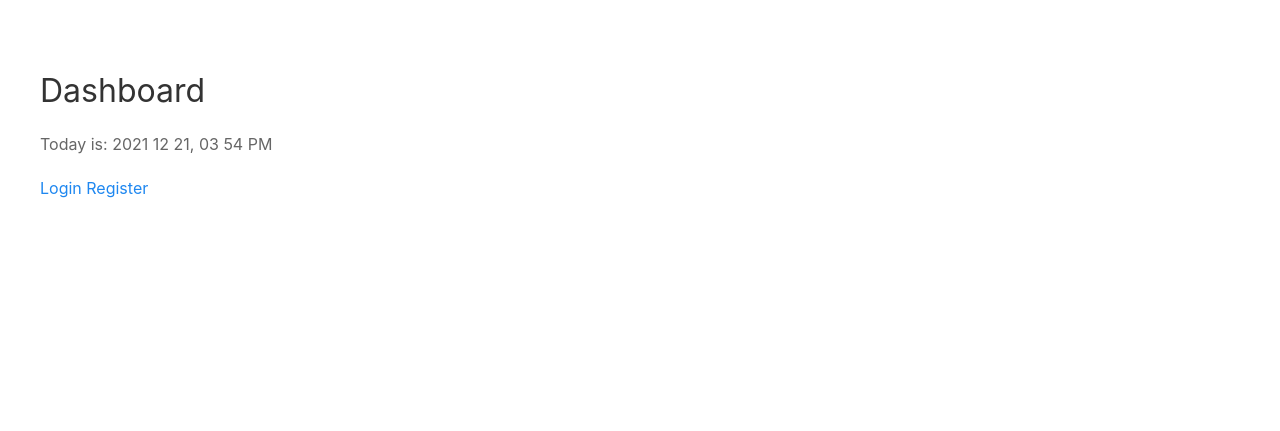
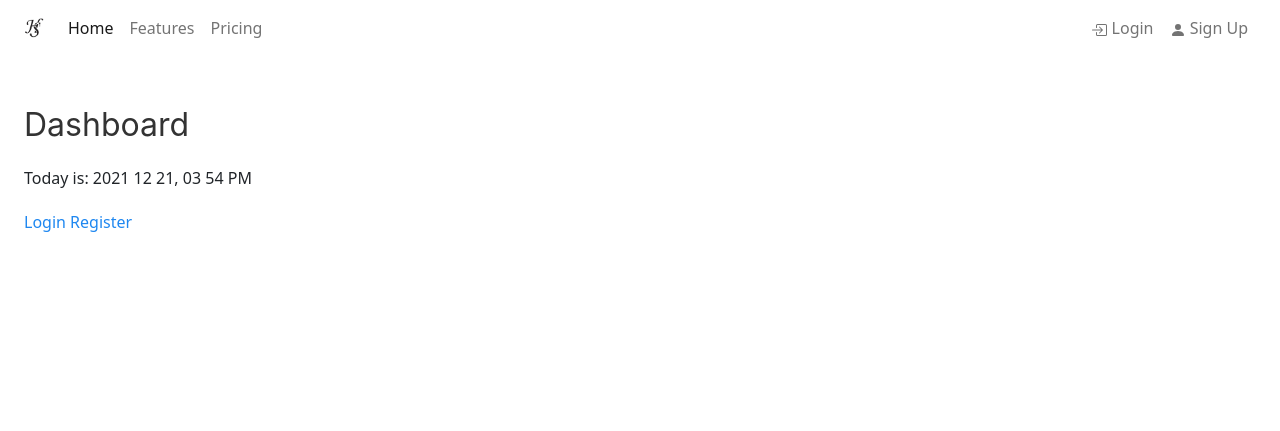
Before and after one commit to huzai4a/PHP-Login-System, a PHP site: page / in a window 1280 px wide. Shown: the top 431 px of the page. Before the commit the page ends 198 px from the top, so only its background shows below. Run offline with PHP 8.4, Linux system fonts and the light colour scheme; some libraries are stand-ins or nearby versions.

Commit message:
styling/added bootstrap

```diff
--- /dev/null
+++ b/assets/css/style.css
@@ -0,0 +1,8 @@
+body{
+    background-color: yellow;
+    height: 200em;
+    border: 0;
+    margin: 0;
+    padding: 0;
+    outline: 0;
+}
--- a/database/01-setup.sql
+++ b/database/01-setup.sql
@@ -31,10 +31,10 @@ USE `login_course`;
 DROP TABLE IF EXISTS `users`;
 CREATE TABLE `users` (
   `user_id` int(5) UNSIGNED NOT NULL COMMENT 'User Id',
-  `email` varchar(250) COLLATE utf8mb4_unicode_ci DEFAULT NULL COMMENT 'Users email address',
-  `password` varchar(200) COLLATE utf8mb4_unicode_ci NOT NULL COMMENT 'User password',
+  `email` varchar(250) COLLATE utf8_unicode_ci DEFAULT NULL COMMENT 'Users email address',
+  `password` varchar(200) COLLATE utf8_unicode_ci NOT NULL COMMENT 'User password',
   `reg_time` timestamp NOT NULL DEFAULT CURRENT_TIMESTAMP COMMENT 'The time and date the user registered'
-) ENGINE=InnoDB DEFAULT CHARSET=utf8mb4 COLLATE=utf8mb4_unicode_ci COMMENT='Users table';
+) ENGINE=InnoDB DEFAULT CHARSET=utf8 COLLATE=utf8_unicode_ci COMMENT='Users table';
 
 --
 -- Truncate table before insert `users`
--- a/inc/classes/DB.php
+++ b/inc/classes/DB.php
@@ -13,7 +13,7 @@ class DB {
 
 		try {
 
-			self::$con = new PDO( 'mysql:charset=utf8mb4;host=localhost;port=3306;dbname=login_course', 'login_course_usernam3123', 'Huzaifa56987!!!' );
+			self::$con = new PDO( 'mysql:charset=utf8;host=localhost;port=3306;dbname=login_course', 'login_course_usernam3123', 'Huzaifa56987!!!' );
 			self::$con->setAttribute( PDO::ATTR_ERRMODE, PDO::ERRMODE_EXCEPTION );
 			self::$con->setAttribute( PDO::ATTR_PERSISTENT, false );
 			//self::$con->setAttribute(PDO::ATTR_ERRMODE, PDO::ERRMODE_SILENT);//uncomment on production sites
--- a/inc/footer.php
+++ b/inc/footer.php
@@ -1,3 +1,7 @@
+<!-- Letting us access bootstrap -->
+<link href="https://cdn.jsdelivr.net/npm/bootstrap@5.1.3/dist/css/bootstrap.min.css" rel="stylesheet" integrity="sha384-1BmE4kWBq78iYhFldvKuhfTAU6auU8tT94WrHftjDbrCEXSU1oBoqyl2QvZ6jIW3" crossorigin="anonymous">
+<script src="https://cdn.jsdelivr.net/npm/bootstrap@5.1.3/dist/js/bootstrap.bundle.min.js" integrity="sha384-ka7Sk0Gln4gmtz2MlQnikT1wXgYsOg+OMhuP+IlRH9sENBO0LRn5q+8nbTov4+1p" crossorigin="anonymous"></script>
+
 <!-- jQuery is required -->
 <script src="https://cdnjs.cloudflare.com/ajax/libs/jquery/3.2.1/jquery.min.js"></script>
 
--- a/index.php
+++ b/index.php
@@ -7,19 +7,69 @@
 <!DOCTYPE html>
 <html>
     <head>
-        <title>Dashboard</title>
+        <title>Home Page</title>
         <meta charset="utf-8">
         <meta name="viewport" content="width=device-width, initial-scale=1">
-        <link rel="stylesheet" href="css/uikit.min.css" />
-        <script src="js/uikit.min.js"></script>
-        <script src="js/uikit-icons.min.js"></script>
+        <link rel="stylesheet" href="css/bootstrap.min.css" />
+        <script src="js/bootstrap-icons.min.js"></script>
+        <script src="js/bootstrap.min.js"></script>
+        <link href="assets/css/style.css" rel="stylesheet" type="text/css" />
     </head>
     <body>
 
     <script src="script.js"></script>
 
 
-    <div class="uk-section uk-container">
+<!-- NAVBAR -->
+<nav class="navbar navbar-expand-sm navbar-light">
+    <div class="container-fluid">
+        <a href="/PHP-Login-System/index.php" class="navbar-brand d-flex justify-content-center align-items-center">
+            <img src="/PHP-Login-System/img/brand.png" alt="..." style="width:1em; height:1em;">
+        </a>
+
+        <button class="navbar-toggler" type="button" data-bs-toggle="collapse" data-bs-target="#navbarNav" aria-controls="navbarNav"
+        aria-expanded="false" aria-label="Toggle navigation">
+        <span class="navbar-toggler-icon"></span>
+        </button>
+
+        <div class="collapse navbar-collapse" id="navbarNav">
+            <ul class="navbar-nav">
+            <li class="nav-item">
+            <a class="nav-link active" aria-current="page" href="/PHP-Login-System/index.php">Home</a>
+                </li>
+            <li class="nav-item">
+            <a class="nav-link" href="#">Features</a>
+                </li>
+            <li class="nav-item">
+            <a class="nav-link" href="#">Pricing</a>
+                </li>
+            </ul>
+        </div>
+        <div class="collapse navbar-collapse" id="navbarNav">
+            <ul class="navbar-nav ms-auto">
+            <li class="nav-item">
+            <a class="nav-link" aria-current="page" href="/PHP-Login-System/login.php">
+            <svg xmlns="http://www.w3.org/2000/svg" width="1em" height="1em" fill="currentColor" class="bi bi-box-arrow-in-right pr-1" viewBox="0 0 16 16">
+            <path fill-rule="evenodd" d="M6 3.5a.5.5 0 0 1 .5-.5h8a.5.5 0 0 1 .5.5v9a.5.5 0 0 1-.5.5h-8a.5.5 0 0 1-.5-.5v-2a.5.5 0 0 0-1 0v2A1.5 1.5 0 0 0 6.5 14h8a1.5 1.5 0 0 0 1.5-1.5v-9A1.5 1.5 0 0 0 14.5 2h-8A1.5 1.5 0 0 0 5 3.5v2a.5.5 0 0 0 1 0v-2z"/>
+            <path fill-rule="evenodd" d="M11.854 8.354a.5.5 0 0 0 0-.708l-3-3a.5.5 0 1 0-.708.708L10.293 7.5H1.5a.5.5 0 0 0 0 1h8.793l-2.147 2.146a.5.5 0 0 0 .708.708l3-3z"/>
+            </svg>
+            Login</a>
+                </li>
+            <li class="nav-item">
+            <a class="nav-link" href="/PHP-Login-System/register.php">
+            <svg xmlns="http://www.w3.org/2000/svg" width="1em" height="1em" fill="currentColor" class="bi bi-person-fill pr-1" viewBox="0 0 16 16">
+            <path d="M3 14s-1 0-1-1 1-4 6-4 6 3 6 4-1 1-1 1H3zm5-6a3 3 0 1 0 0-6 3 3 0 0 0 0 6z"/>
+            </svg>
+            Sign Up</a>
+                </li>
+            </ul>
+        </div>
+     </div>
+</nav>
+
+
+
+    <div class="container-fluid mt-5">
         <h2> Dashboard </h2>
     	<?php
 	    	echo "Today is: ";
@@ -34,5 +84,11 @@
     </div>
  <?php require_once "inc/footer.php" ?>
 
+
+
+<style>
+
+</style>
+
   </body>
 </html>
```
Also changed, not shown: dashboard.php (+4 -4 lines), img/brand.png (added).
